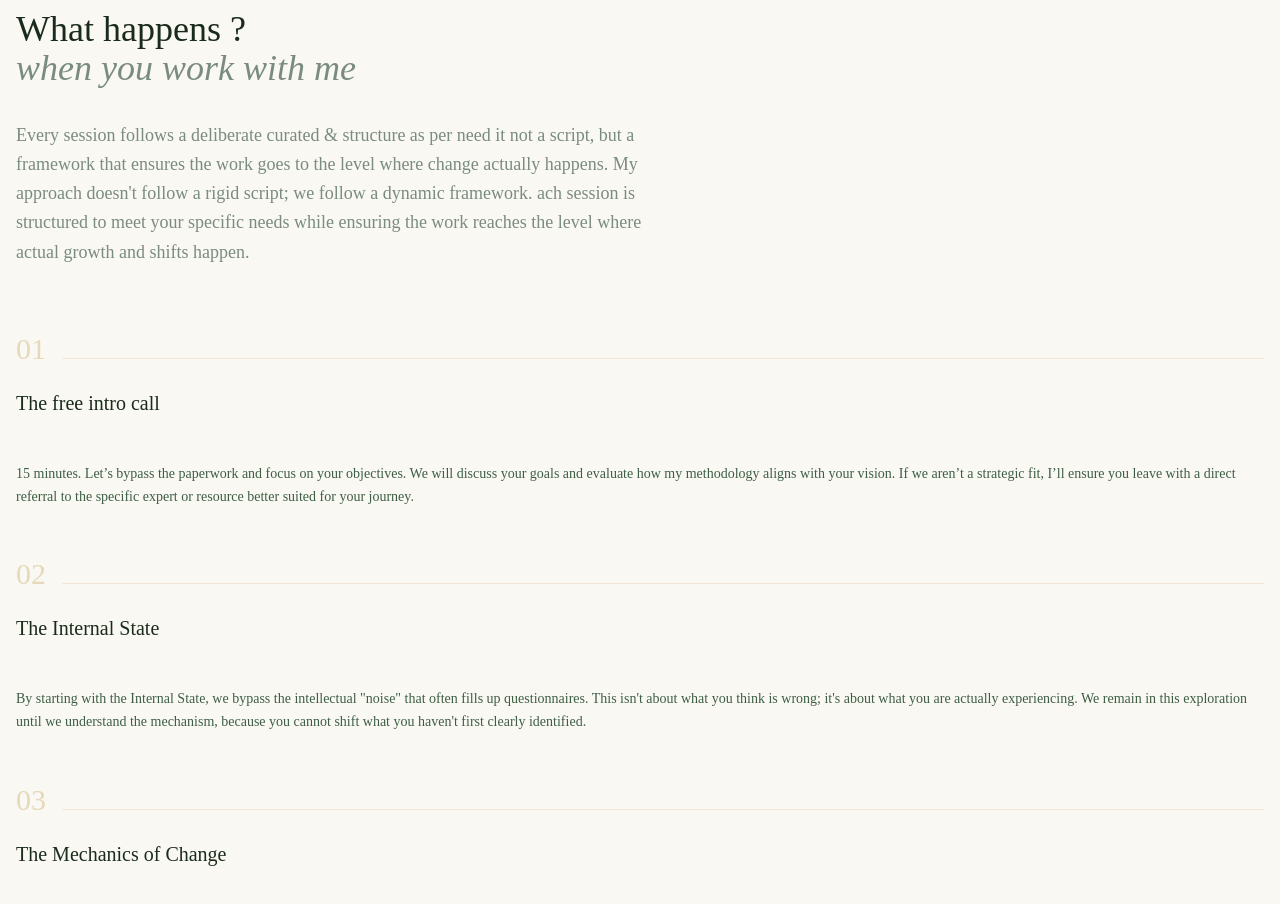
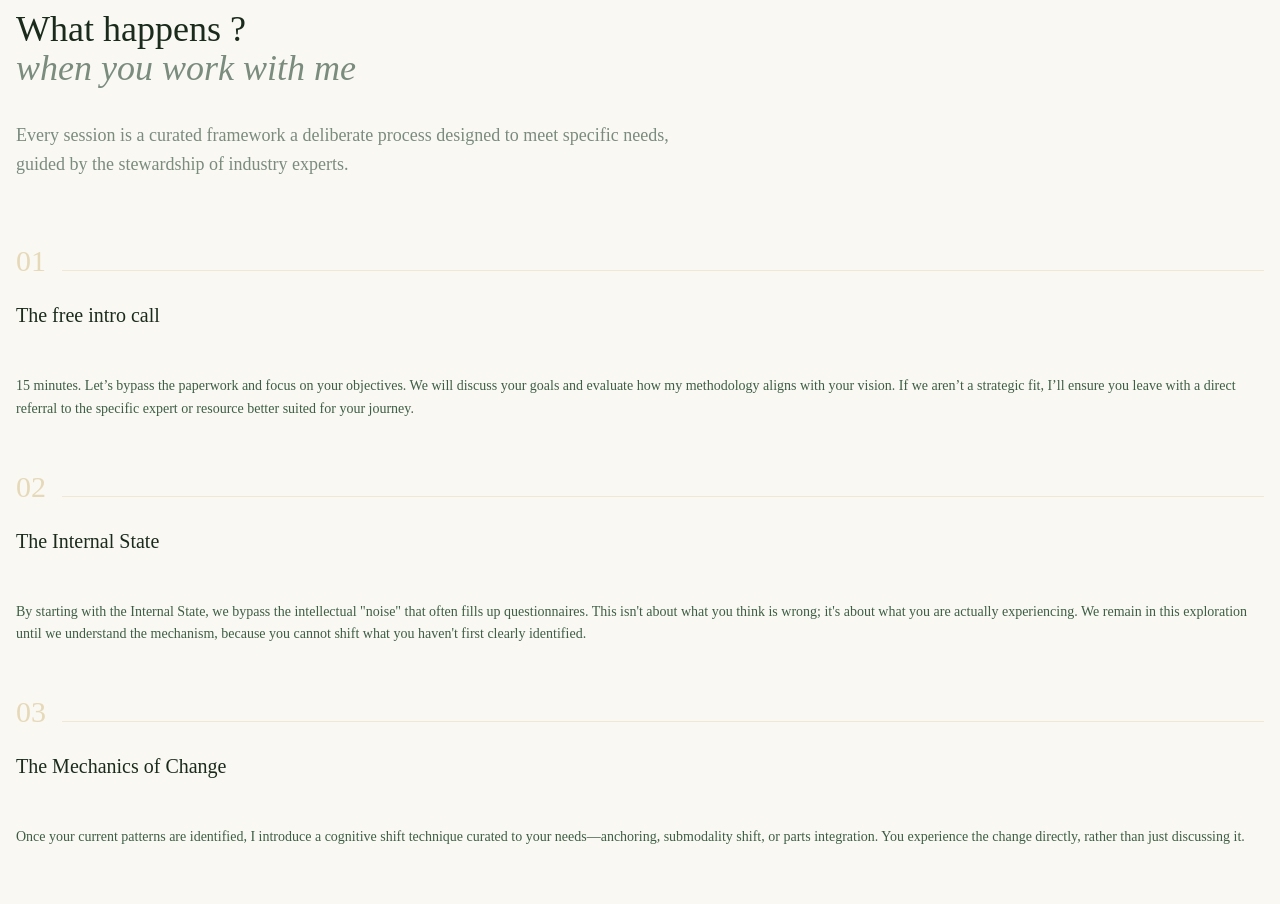
Before and after one commit to sanghvip/shreya-website, a Next.js app: page /home in a window 1280 px wide. Shown: the part 2020-2924 px from the top of the page. Built offline with nearby package versions, Linux system fonts and the light colour scheme.

Commit message:
CLient Interactive

```diff
--- a/components/sections/HowItWorks.tsx
+++ b/components/sections/HowItWorks.tsx
@@ -15,8 +15,8 @@ export default function HowItWorks() {
             <span className="italic text-[#7A8C7E]">when you work with me</span>
           </h2>
           <p className="text-lg md:text-xl text-[#7A8C7E] font-comic leading-relaxed max-w-2xl">
-            Every session follows a deliberate curated & structure as per need it not a script, but a framework that ensures the work goes to the level where change actually happens. My approach doesn't follow a rigid script; we follow a dynamic framework. ach session is structured to meet your specific needs while ensuring the work reaches the level where actual growth and shifts happen.
-          </p>
+
+Every session is a curated framework a deliberate process designed to meet specific needs, guided by the stewardship of industry experts.</p>
         </div>
 
         {/* Steps Grid */}
```
